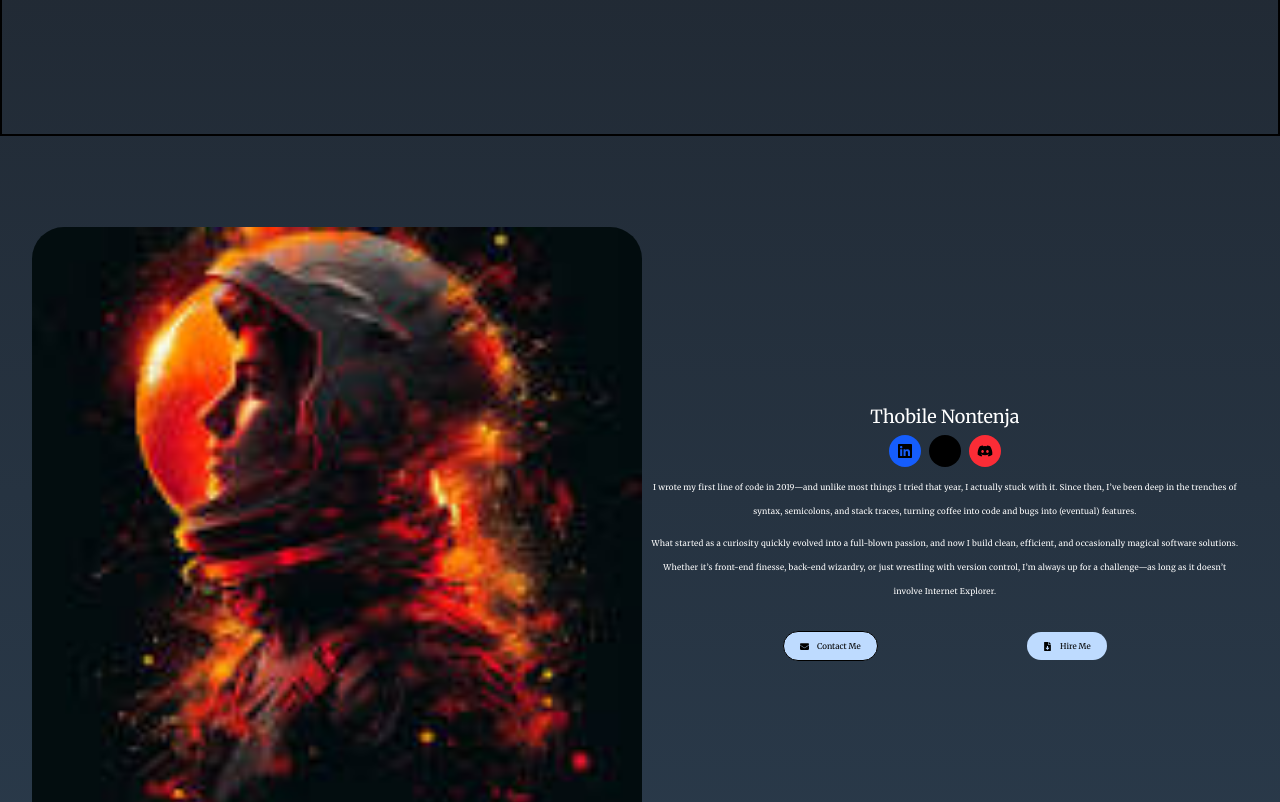
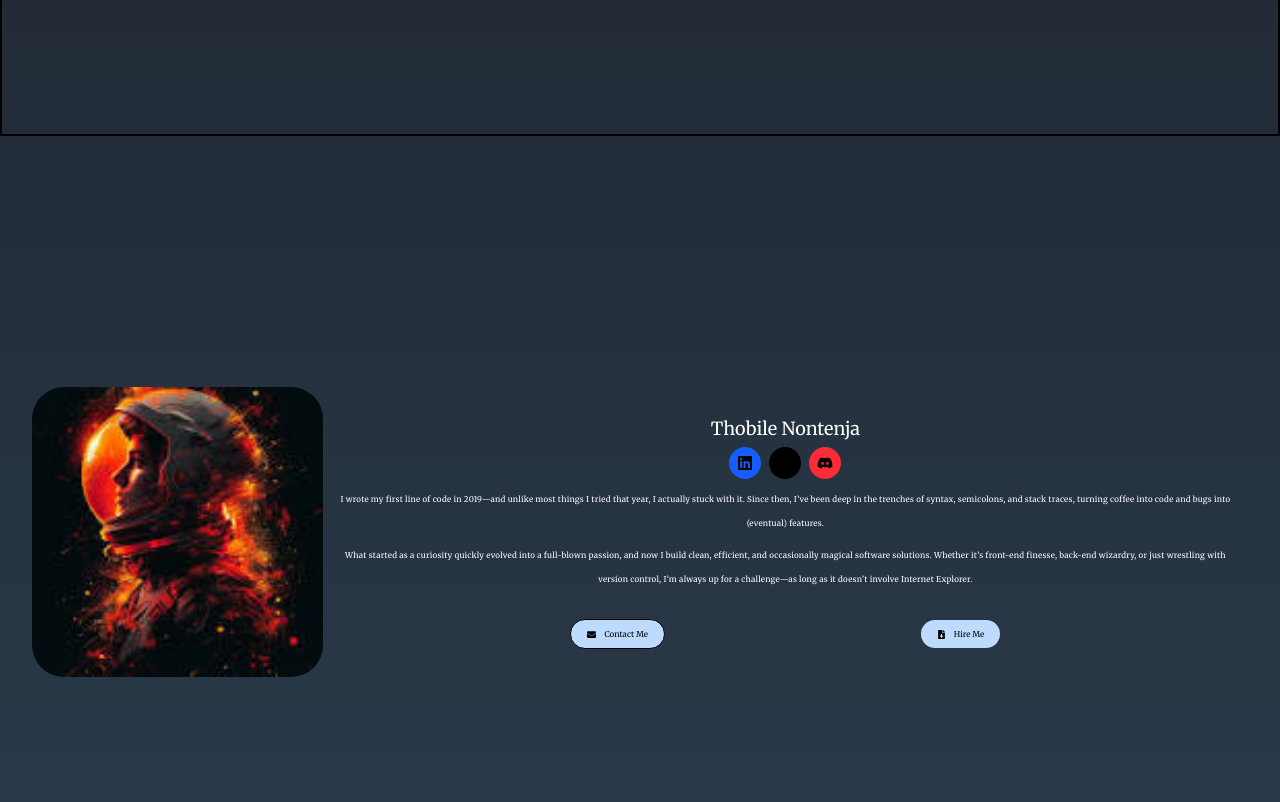
Before and after one commit to Supa-Thobile2/portfolio-melsoft2, a React (Vite) app: page / in a window 1280 px wide. Shown: the part 720-1522 px from the top of the page. Built offline with nearby package versions, Linux system fonts and the light colour scheme; a web font is replaced by a local one.

Commit message:
updated project

```diff
--- a/src/components/about/About.jsx
+++ b/src/components/about/About.jsx
@@ -10,9 +10,9 @@ function About() {
   return (
 
     <>
-       <div className='rounded-3xl w-[100vw] h-[100vh] md:flex justify-center items-center p-8 mb-30'>
+       <div className='rounded-3xl w-[100vw] h-[100vh] md:flex justify-center items-center p-8 '>
 
-            <img src={Image} alt="astranaut"  className='w-[100vw] rounded-4xl object-contain mb-2' />
+            <img src={Image} alt="astranaut"  className='w-100 mx-auto rounded-4xl object-contain mb-2' />
 
 
         <div className=' md: mx-auto text-center'>
```
